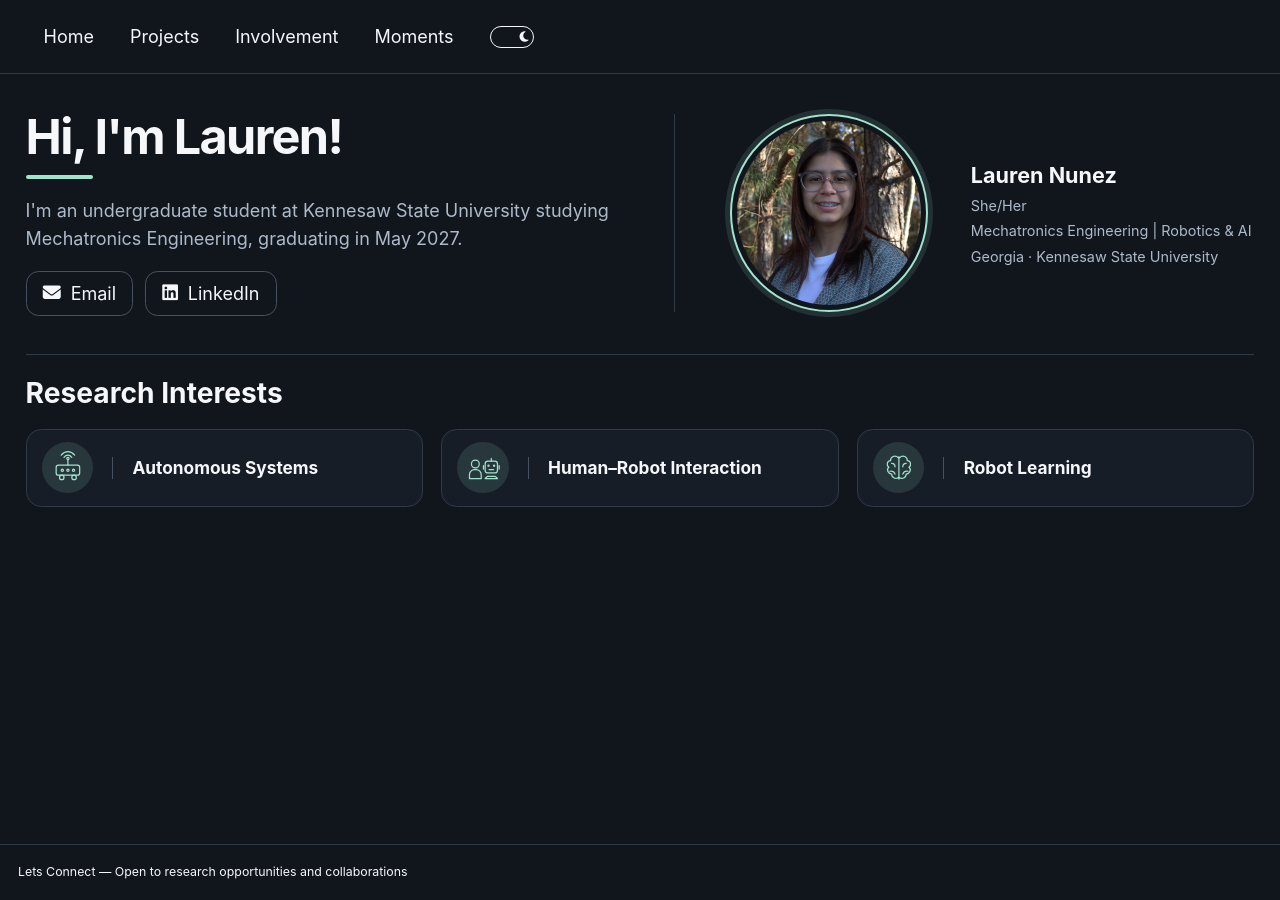
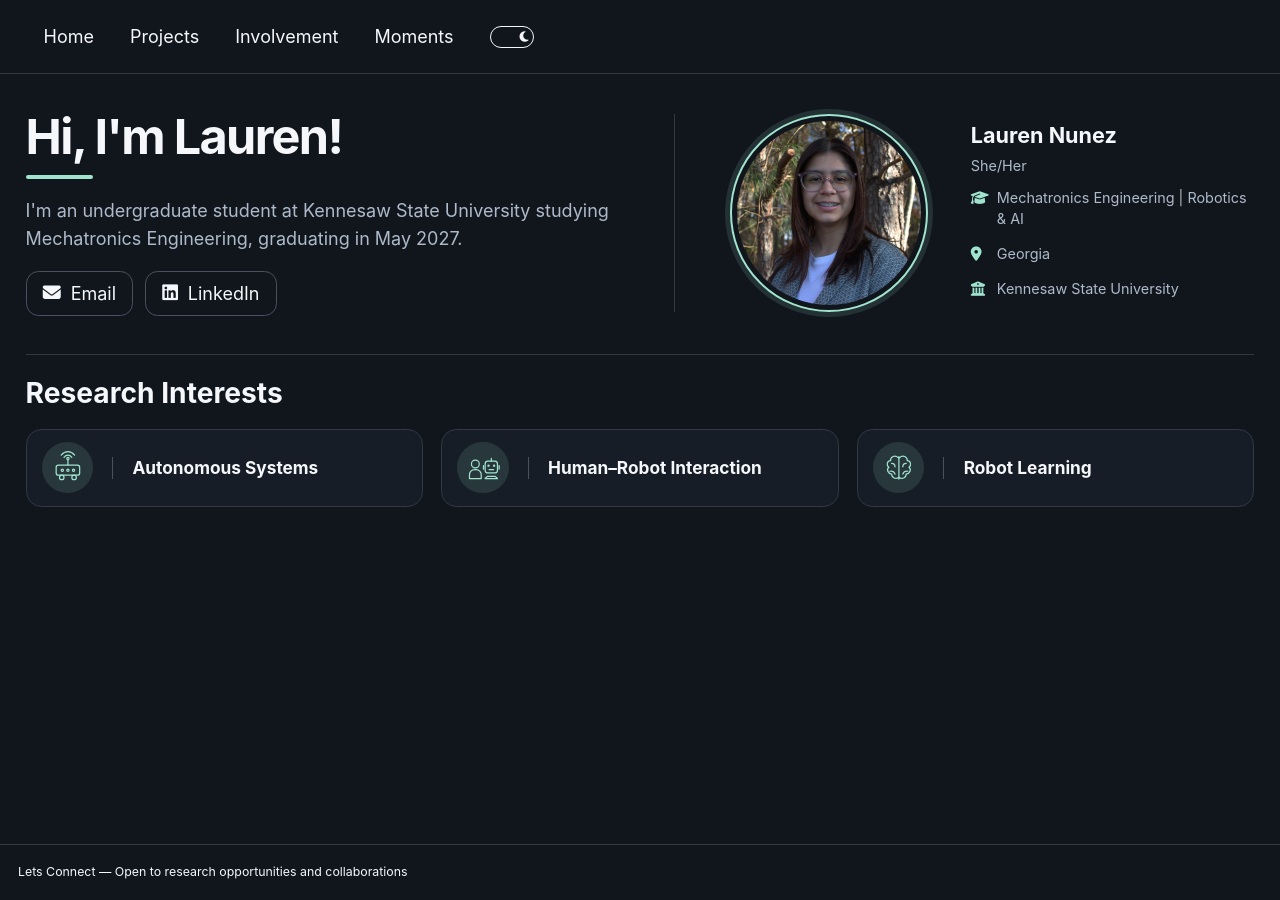
Before and after one commit to laurn156/laurn156.github.io, a Jekyll site: the page built from _pages/about.md, in a window 1280 px wide. Built offline with Jekyll 4.4.1, drawn with Linux system fonts in a browser that asks for light colours; a style sheet for code colours, icons or effects is not loaded.

Commit message:
Place the existing profile details beside the portrait

```diff
--- a/_pages/about.md
+++ b/_pages/about.md
@@ -28,8 +28,11 @@ redirect_from:
     <figcaption>
       <strong>{{ site.author.name }}</strong>
       <span>{{ site.author.pronouns }}</span>
-      <span>{{ site.author.bio | escape }}</span>
-      <span>{{ site.author.location }} · {{ site.author.employer }}</span>
+      <ul class="home-profile__details">
+        <li><i class="fas fa-graduation-cap" aria-hidden="true"></i>{{ site.author.bio | escape }}</li>
+        <li><i class="fas fa-location-dot" aria-hidden="true"></i>{{ site.author.location }}</li>
+        <li><i class="fas fa-building-columns" aria-hidden="true"></i>{{ site.author.employer }}</li>
+      </ul>
     </figcaption>
   </figure>
 </section>
```
